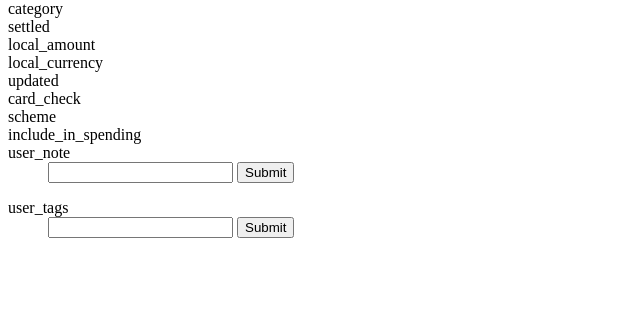
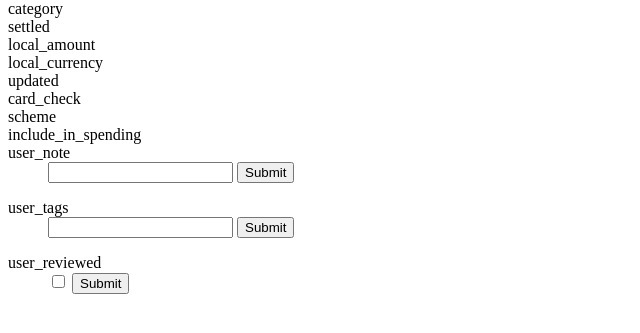
Before and after one commit to norm/monzo-explorer, a Django app: template templates/monzo/transaction_detail.html in a window 1280 px wide. Shown: the part 116-449 px from the top of the page, without its empty margins (0-640 px from the left). Run offline with Django 3.2, Linux system fonts and the light colour scheme; the template is opened without the code that fills it, so the values that code supplies are empty.

Commit message:
Add a field to mark a transaction as reviewed
Rather than assuming the presence of tags means it has been reviewed,
be explicit. Tags can come from the merchant, after all.

```diff
--- a/apps/monzo/models.py
+++ b/apps/monzo/models.py
@@ -101,6 +101,7 @@ class Transaction(models.Model):
         through = 'TaggedTransaction',
         blank = True
     )
+    user_reviewed = models.BooleanField(default = False)
 
     class Meta:
         ordering = ['-created']
--- a/apps/monzo/views.py
+++ b/apps/monzo/views.py
@@ -95,6 +95,11 @@ class TransactionTagsUpdate(SingleFieldUpdateView):
     field = 'user_tags'
 
 
+class TransactionReviewedUpdate(SingleFieldUpdateView):
+    model = Transaction
+    field = 'user_reviewed'
+
+
 class MerchantView(DetailView):
     model = Merchant
 
--- a/explorer/urls.py
+++ b/explorer/urls.py
@@ -23,6 +23,7 @@ from apps.monzo.views import (
     TransactionView,
     TransactionNoteUpdate,
     TransactionTagsUpdate,
+    TransactionReviewedUpdate,
     TransactionsMonthView,
 )
 
@@ -53,6 +54,11 @@ urlpatterns = [
         TransactionTagsUpdate.as_view(),
         name='transaction_tags',
     ),
+    path(
+        'transactions/<str:pk>/reviewed',
+        TransactionReviewedUpdate.as_view(),
+        name='transaction_reviewed',
+    ),
 
     path(
         'merchants/<str:pk>/',
--- a/templates/base_template.html
+++ b/templates/base_template.html
@@ -23,8 +23,8 @@
     ul.transactions li.declined {
         font-style: italic;
     }
-    ul.transactions li.untagged,
-    ul.transactions li.untagged a {
+    ul.transactions li.unreviewed,
+    ul.transactions li.unreviewed a {
         color: #f40;
     }
   </style>
--- a/templates/monzo/transaction_archive_month.html
+++ b/templates/monzo/transaction_archive_month.html
@@ -46,7 +46,7 @@
 
   <ul class='transactions'>
     {% for object in object_list %}
-      <li class='{% if object.declined %}declined{% endif %} {% if object.outgoing and object.untagged %}untagged{% endif %}'>
+      <li class='{% if object.declined %}declined{% endif %} {% if not object.user_reviewed %}unreviewed{% endif %}'>
         <a href='{{object.get_absolute_url}}'>
           {{object}}
         </a>
--- a/templates/monzo/transaction_detail.html
+++ b/templates/monzo/transaction_detail.html
@@ -46,6 +46,16 @@
         <input type='submit'>
       </form>
     </dd>
+    <dt>user_reviewed</dt>
+    <dd>
+      <form method='post' action='{% url "transaction_reviewed" object.id %}'>
+        {% csrf_token %}
+        <input type="checkbox" name="user_reviewed"
+          {% if object.user_reviewed %}checked{% endif %}
+        >
+        <input type='submit'>
+      </form>
+    </dt>
     {% if object.merchant %}
       <dt>merchant_tags</dt>
       <dd>
--- /dev/null
+++ b/templates/monzo/transaction_user_reviewed_update.html
@@ -0,0 +1 @@
+{% extends "single_field_update.html" %}
```
Also changed, not shown: apps/monzo/migrations/0007_transaction_user_reviewed.py (added).
